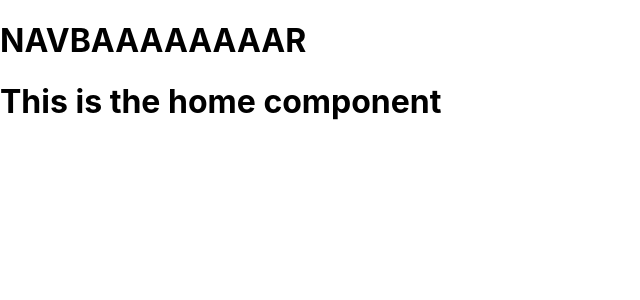
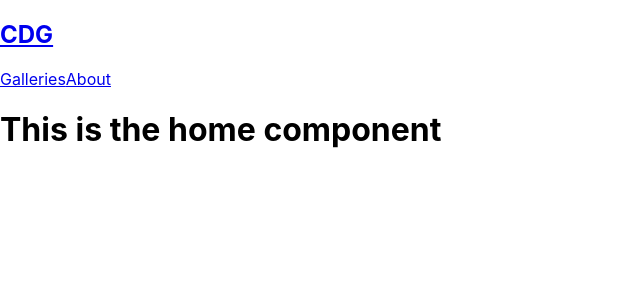
Before and after one commit to thejamesgore/artists-website, a React (Create React App) app: page / in a window 1280 px wide. Shown: the top 300 px of the page, without its empty margins (0-640 px from the left). Built offline with nearby package versions, Linux system fonts and the light colour scheme.

Commit message:
navbar functionality compelte

```diff
--- a/src/components/NavBar.js
+++ b/src/components/NavBar.js
@@ -1,10 +1,21 @@
 import React from 'react'
+import { Link } from 'react-router-dom'
 
 function NavBar() {
   return (
-    <div>
-      <h1>NAVBAAAAAAAAR</h1>
-    </div>
+    <nav>
+      <div>
+        <Link to="/">
+          <h1>CDG</h1>
+        </Link>
+      </div>
+      <div>
+        <div>
+          <Link to="/galleries">Galleries</Link>
+          <Link to="/about">About</Link>
+        </div>
+      </div>
+    </nav>
   )
 }
 
```
